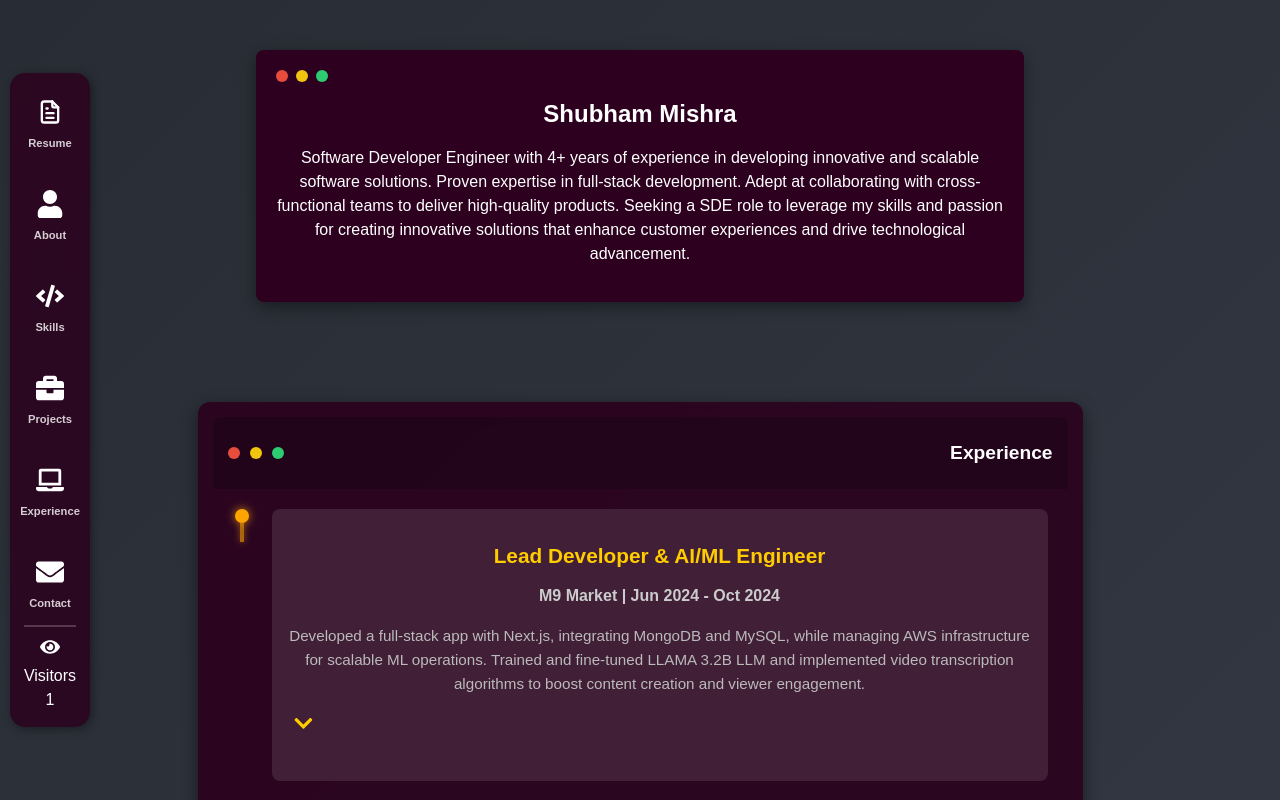
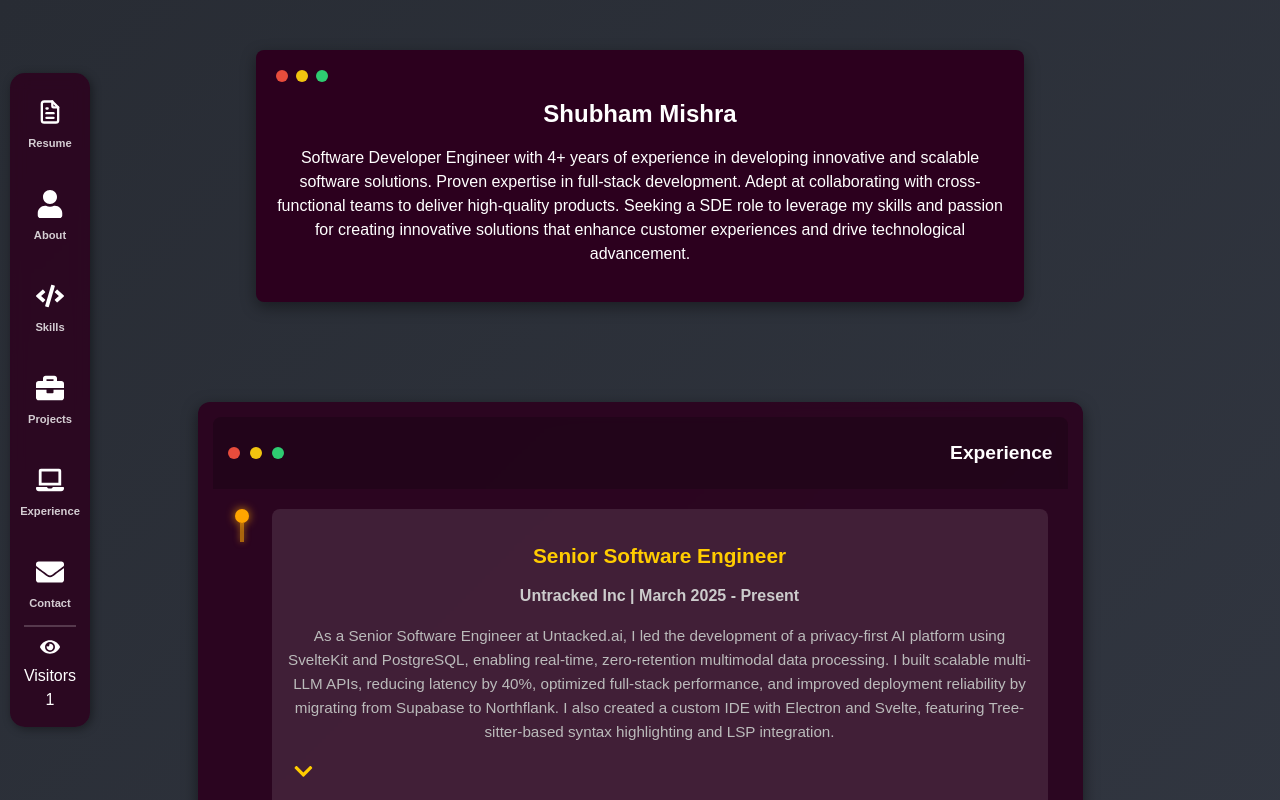
Before and after one commit to shubham151/spidermines, a Next.js app: page / in a window 1280 px wide. Shown: the top 800 px of the page. Built offline with nearby package versions, Linux system fonts and the light colour scheme.

Commit message:
Update experience and resume

```diff
--- a/src/components/Experience.js
+++ b/src/components/Experience.js
@@ -5,6 +5,23 @@ import { FaChevronDown, FaChevronUp } from "react-icons/fa";
 
 function Experience() {
   const experiences = [
+    ,
+    {
+      title: "Senior Software Engineer",
+      company: "Untracked Inc",
+      duration: "March 2025 - Present",
+      description:
+        "As a Senior Software Engineer at Untacked.ai, I led the development of a privacy-first AI platform using SvelteKit and PostgreSQL, enabling real-time, zero-retention multimodal data processing. I built scalable multi-LLM APIs, reducing latency by 40%, optimized full-stack performance, and improved deployment reliability by migrating from Supabase to Northflank. I also created a custom IDE with Electron and Svelte, featuring Tree-sitter-based syntax highlighting and LSP integration.",
+      tasks: [
+        "Architected and developed a privacy-first AI platform using SvelteKit and PostgreSQL, enabling zero-retention multimodal data processing.",
+        "Developed scalable, real-time APIs with model routing and streaming inference for multi-LLM workflows, reducing latency by 40%",
+        "Migrated infrastructure from Supabase/Vercel to Northflank with IaC pipelines, improving deployment reliability and performance.",
+        "Replaced managed services with self-hosted PostgreSQL for greater control over schema, access policies, and database performance.",
+        "Implemented authentication from scratch using JWT and session-based logic, enabling persistent login.",
+        "Wrote unit and integration tests using Vitest to ensure feature reliability across frontend and backend code.",
+        "Built an IDEfrom scratch using Electron and Svelte, implementing syntax highlighting with Tree-sitter and integrating Language Server Protocols (LSPs).",
+      ],
+    },
     {
       title: "Lead Developer & AI/ML Engineer",
       company: "M9 Market",
```
Also changed, not shown: 1 other file (tests, documents, lock files or other folders).
